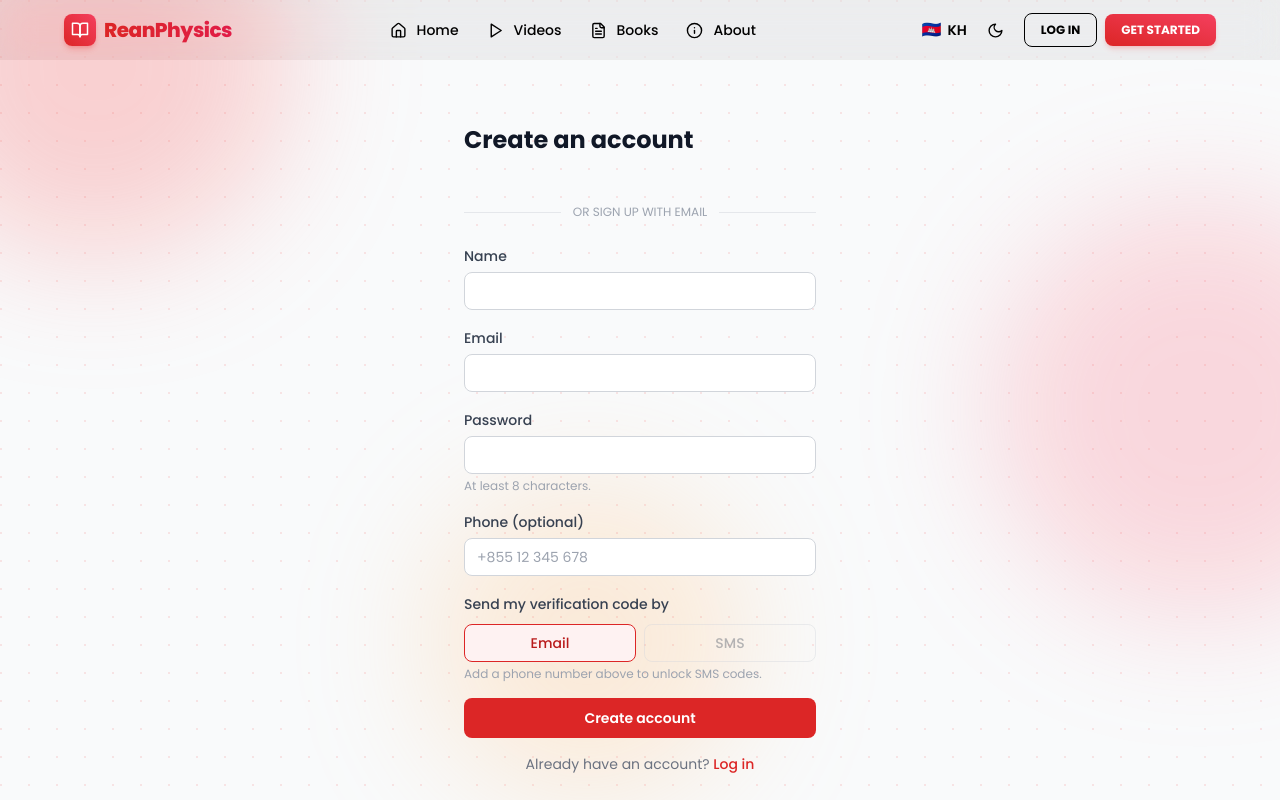
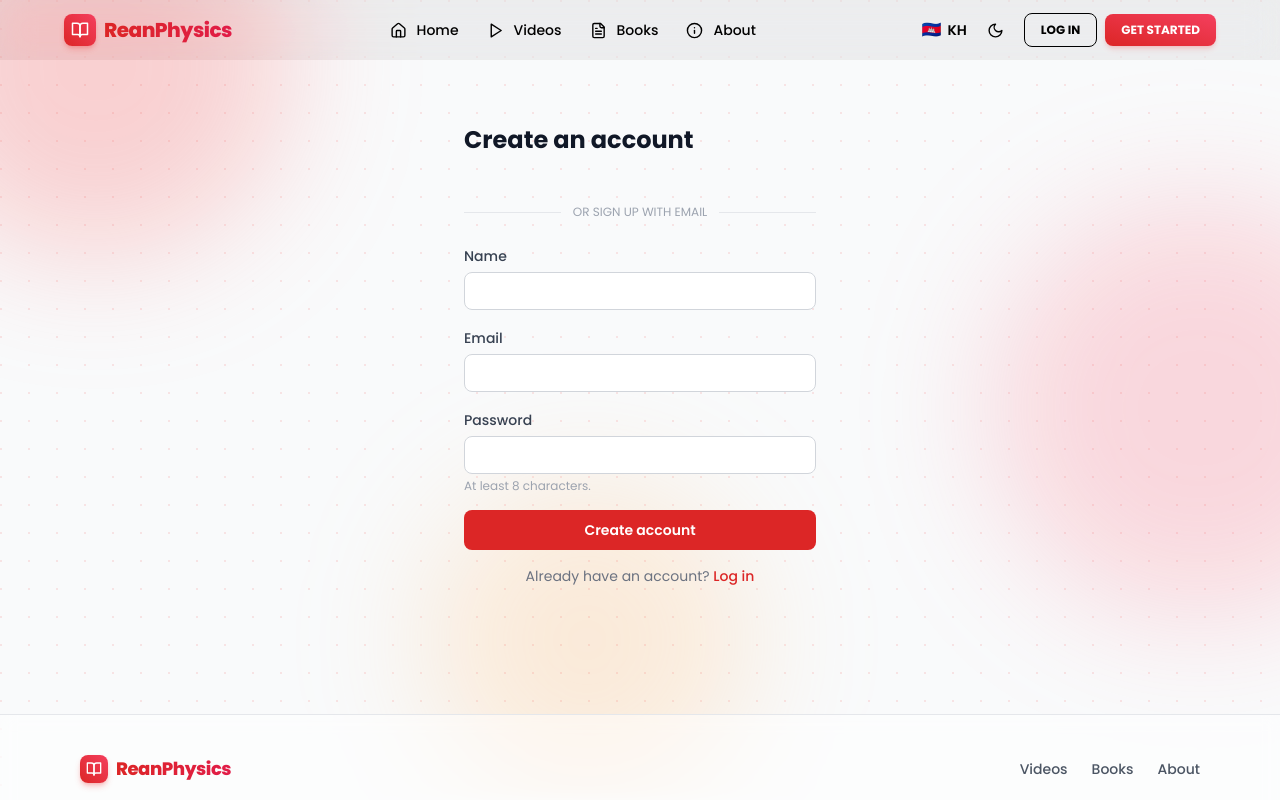
Before and after one commit to Mxrn-Cyber/physic_project, a React (Vite) app in the folder tutorial-site/client/: page /register in a window 1280 px wide. Shown: the top 800 px of the page. Built offline with nearby package versions, Linux system fonts and the light colour scheme; no server answers; a web font is replaced by a local one.

Commit message:
V.3 version done

```diff
--- a/tutorial-site/client/src/api/client.js
+++ b/tutorial-site/client/src/api/client.js
@@ -26,10 +26,10 @@ async function request(path, { method = "GET", body, ...rest } = {}) {
   return data;
 }
 
-async function uploadFile(file) {
+async function uploadTo(path, file) {
   const form = new FormData();
   form.append("file", file);
-  const res = await fetch(`${BASE_URL}/uploads`, {
+  const res = await fetch(`${BASE_URL}${path}`, {
     method: "POST",
     headers: authToken ? { Authorization: `Bearer ${authToken}` } : {},
     body: form,
@@ -38,6 +38,11 @@ async function uploadFile(file) {
   if (!res.ok) throw new Error(data.error || `Upload failed (${res.status})`);
   return data;
 }
+
+const uploadFile = (file) => uploadTo("/uploads", file);
+// Any logged-in user can use this one (not just admins) -- the server keeps
+// it locked to small image files so it can't be used to run up storage costs.
+const uploadAvatar = (file) => uploadTo("/uploads/avatar", file);
 
 export const api = {
   register: (name, email, password, { phone, channel } = {}) =>
@@ -70,6 +75,7 @@ export const api = {
   getPaymentStatus: (tranId) => request(`/payments/${tranId}/status`),
 
   uploadFile,
+  uploadAvatar,
 
   getAdminVideos: () => request("/videos/admin/all"),
   createVideo: (video) => request("/videos", { method: "POST", body: video }),
--- a/tutorial-site/client/src/components/FileOrUrlField.jsx
+++ b/tutorial-site/client/src/components/FileOrUrlField.jsx
@@ -12,6 +12,10 @@ export default function FileOrUrlField({
   accept,
   placeholder,
   onDurationDetected,
+  // Defaults to the admin-only uploader (used for video/book content).
+  // Pass api.uploadAvatar here for profile photos, which any logged-in
+  // user is allowed to use.
+  uploadFn = api.uploadFile,
 }) {
   const [mode, setMode] = useState(value ? "url" : "upload");
   const [uploading, setUploading] = useState(false);
@@ -28,7 +32,7 @@ export default function FileOrUrlField({
       });
     }
     try {
-      const { url } = await api.uploadFile(file);
+      const { url } = await uploadFn(file);
       onChange(url);
     } catch (err) {
       setError(err.message);
--- a/tutorial-site/client/src/context/AuthContext.jsx
+++ b/tutorial-site/client/src/context/AuthContext.jsx
@@ -40,11 +40,19 @@ export function AuthProvider({ children }) {
     [applySession]
   );
 
-  // Registration no longer logs the user in directly -- the account stays
-  // unverified until the OTP sent here is confirmed via verifyOtp().
+  // Signup verification is currently off server-side, so /register returns
+  // a token/user right away and we log the user in immediately. If it's
+  // ever turned back on, the server instead returns {email, channel} with
+  // no token, and the caller (Register.jsx) sends the user to /verify-otp.
   const register = useCallback(
-    async (name, email, password, opts) => api.register(name, email, password, opts),
-    []
+    async (name, email, password, opts) => {
+      const data = await api.register(name, email, password, opts);
+      if (data.token) {
+        applySession(data.token, data.user);
+      }
+      return data;
+    },
+    [applySession]
   );
 
   const verifyOtp = useCallback(
--- a/tutorial-site/client/src/pages/Profile.jsx
+++ b/tutorial-site/client/src/pages/Profile.jsx
@@ -79,6 +79,7 @@ export default function Profile() {
               onChange={(url) => setForm({ ...form, photoUrl: url })}
               accept="image/*"
               placeholder="https://… (link to your photo)"
+              uploadFn={api.uploadAvatar}
             />
           </div>
         </div>
--- a/tutorial-site/client/src/pages/Register.jsx
+++ b/tutorial-site/client/src/pages/Register.jsx
@@ -6,8 +6,7 @@ import GoogleAuthButton from "../components/GoogleAuthButton.jsx";
 export default function Register() {
   const { register, googleLogin } = useAuth();
   const navigate = useNavigate();
-  const [form, setForm] = useState({ name: "", email: "", password: "", phone: "" });
-  const [channel, setChannel] = useState("email");
+  const [form, setForm] = useState({ name: "", email: "", password: "" });
   const [error, setError] = useState(null);
   const [submitting, setSubmitting] = useState(false);
   const [googleError, setGoogleError] = useState(null);
@@ -21,14 +20,20 @@ export default function Register() {
     setError(null);
     setSubmitting(true);
     try {
-      const resolvedChannel = form.phone ? channel : "email";
+      // SMS codes are disabled for now (Twilio needs a paid plan) -- always
+      // verify by email. See server/.env.example if you turn Twilio back on.
       const result = await register(form.name, form.email, form.password, {
-        phone: form.phone || undefined,
-        channel: resolvedChannel,
+        channel: "email",
       });
-      navigate("/verify-otp", {
-        state: { email: result.email, purpose: "signup", channel: result.channel },
-      });
+      if (result.token) {
+        // Signup verification is off -- register() already logged us in.
+        navigate("/dashboard", { replace: true });
+      } else {
+        // Signup verification is on -- confirm the emailed code first.
+        navigate("/verify-otp", {
+          state: { email: result.email, purpose: "signup", channel: result.channel },
+        });
+      }
     } catch (err) {
       setError(err.message);
     } finally {
@@ -93,51 +98,6 @@ export default function Register() {
           />
           <p className="mt-1 text-xs text-gray-400">At least 8 characters.</p>
         </div>
-        <div>
-          <label className="text-sm font-medium text-gray-700 dark:text-gray-300">Phone (optional)</label>
-          <input
-            type="tel"
-            value={form.phone}
-            onChange={update("phone")}
-            placeholder="+855 12 345 678"
-            className="mt-1 w-full rounded-lg border border-gray-300 px-3 py-2 text-sm dark:border-gray-700 dark:bg-gray-900 dark:text-gray-100"
-          />
-        </div>
-
-        <div>
-          <span className="text-sm font-medium text-gray-700 dark:text-gray-300">
-            Send my verification code by
-          </span>
-          <div className="mt-2 flex gap-2">
-            <button
-              type="button"
-              onClick={() => setChannel("email")}
-              className={`flex-1 rounded-lg border px-3 py-2 text-sm font-medium transition ${
-                channel === "email"
-                  ? "border-red-600 bg-red-50 text-red-700 dark:bg-red-500/10 dark:text-red-400"
-                  : "border-gray-300 text-gray-600 dark:border-gray-700 dark:text-gray-300"
-              }`}
-            >
-              Email
-            </button>
-            <button
-              type="button"
-              disabled={!form.phone}
-              onClick={() => setChannel("phone")}
-              className={`flex-1 rounded-lg border px-3 py-2 text-sm font-medium transition disabled:cursor-not-allowed disabled:opacity-40 ${
-                channel === "phone"
-                  ? "border-red-600 bg-red-50 text-red-700 dark:bg-red-500/10 dark:text-red-400"
-                  : "border-gray-300 text-gray-600 dark:border-gray-700 dark:text-gray-300"
-              }`}
-            >
-              SMS
-            </button>
-          </div>
-          {!form.phone && (
-            <p className="mt-1 text-xs text-gray-400">Add a phone number above to unlock SMS codes.</p>
-          )}
-        </div>
-
         {error && <p className="text-sm text-red-600">{error}</p>}
         <button
           type="submit"
```
Also changed, not shown: 2 other files (tests, documents, lock files or other folders).
